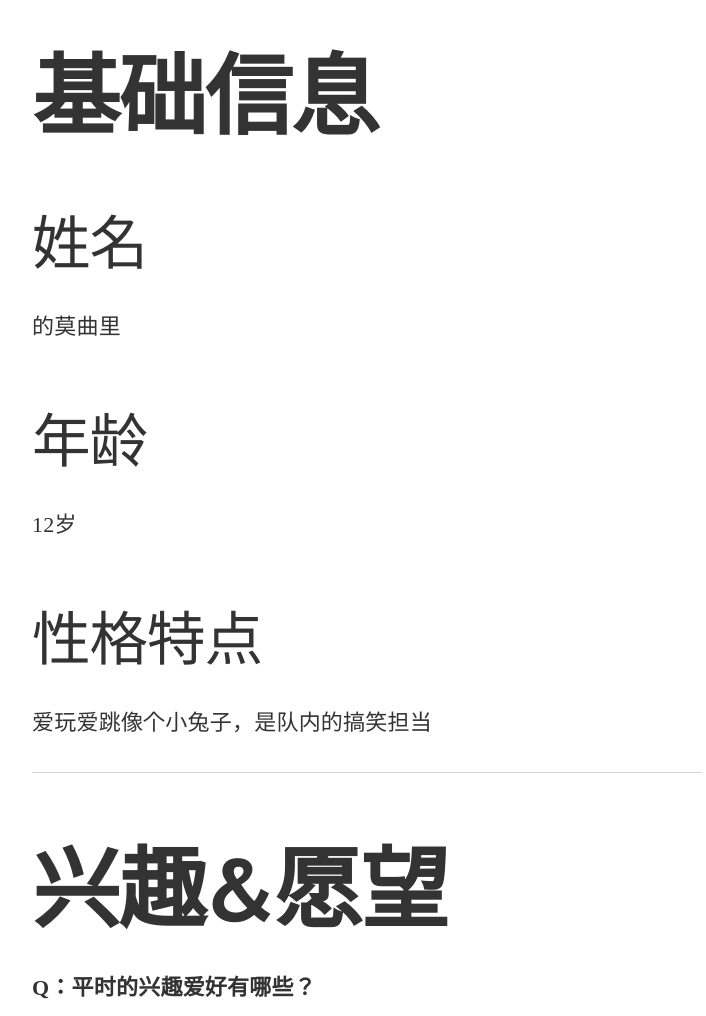
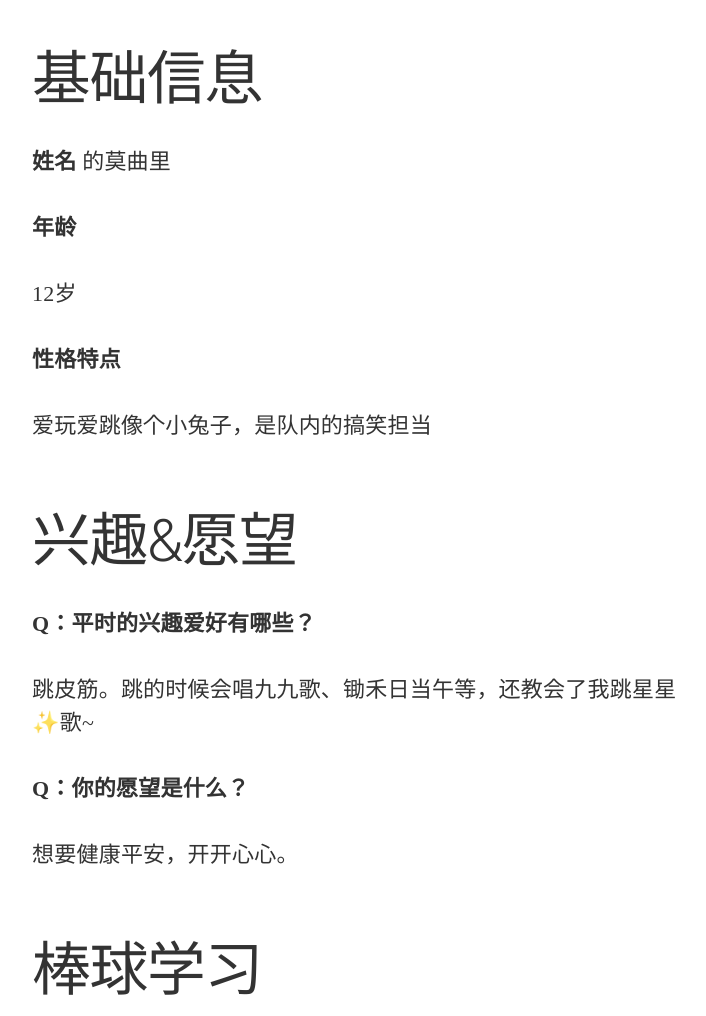
Before and after one commit to Chenxi-liu622/dimoquli-web, a Jekyll site: the page built from _posts/2021-3-15-Profile.md, in a window 1280 px wide. Shown: the part 1022-2038 px from the top of the page, without its empty margins (273-979 px from the left). Built offline with Jekyll 4.4.1, drawn with Linux system fonts in a browser that asks for light colours; nearby versions of some CDN libraries; some web fonts are replaced; library files that are not in the unit come from our copies; comment, search, counter and statistics services are not loaded; grey boxes are pictures that could not be loaded.

```diff
--- a/_posts/2021-3-15-Profile.md
+++ b/_posts/2021-3-15-Profile.md
@@ -11,21 +11,21 @@ syntaxHighlighter: no
 
 ![](https://i.loli.net/2021/03/15/7oLSebdPVsT1ma8.png)
 
-# 基础信息
+## 基础信息
 
-## 姓名
+**姓名**
 的莫曲里
 
-## 年龄
+**年龄**
+
 12岁
 
-## 性格特点
+**性格特点**
+
 爱玩爱跳像个小兔子，是队内的搞笑担当
 
-----
 
-
-# 兴趣&愿望
+## 兴趣&愿望
 
 **Q：平时的兴趣爱好有哪些？**
 
@@ -35,7 +35,9 @@ syntaxHighlighter: no
 
 想要健康平安，开开心心。
 
-# 棒球学习
+
+## 棒球学习
+![](https://i.loli.net/2021/03/15/83FCABPnxMqUj6V.png)
 
 **Q：什么时候开始学习棒球的？**
 
```
